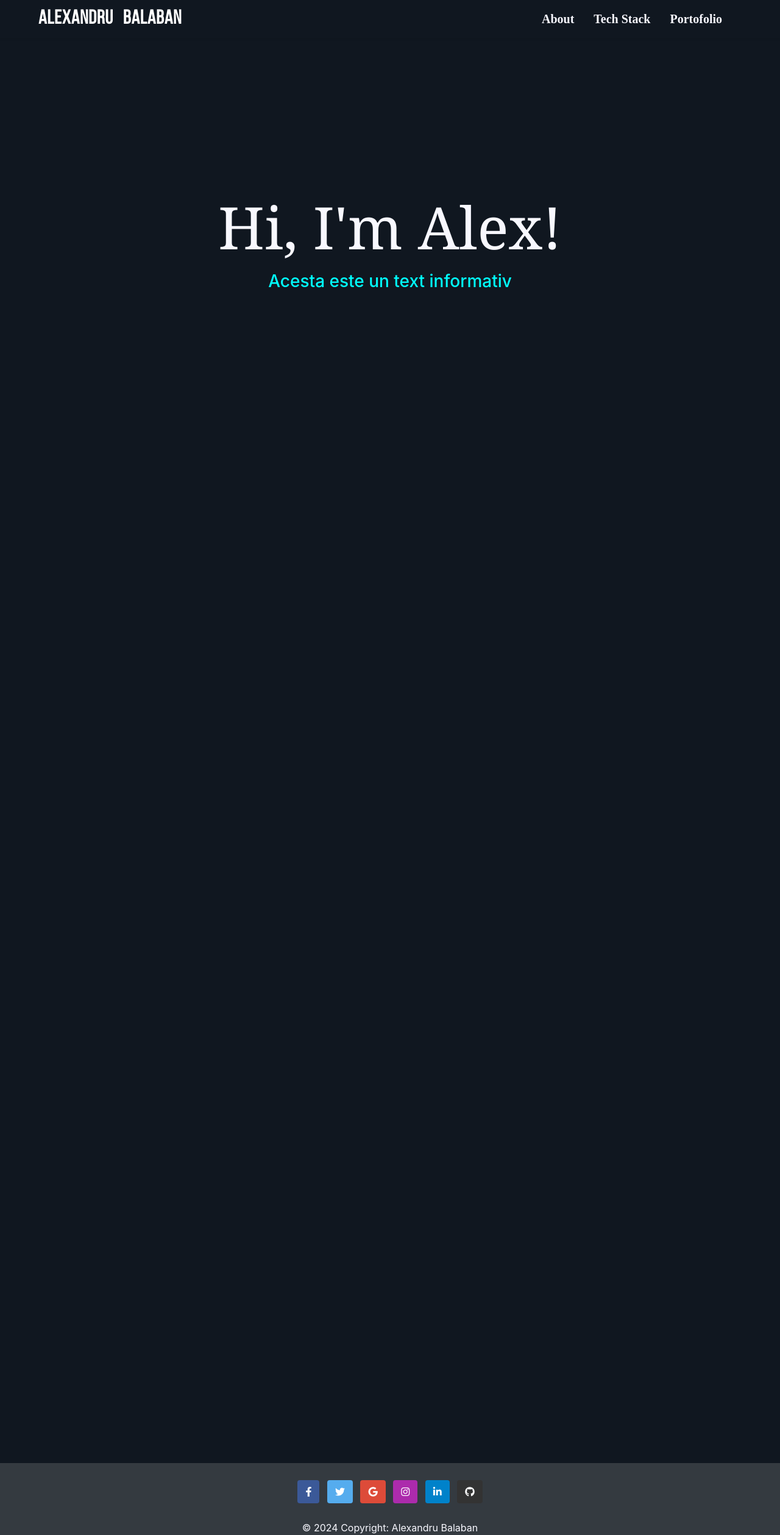
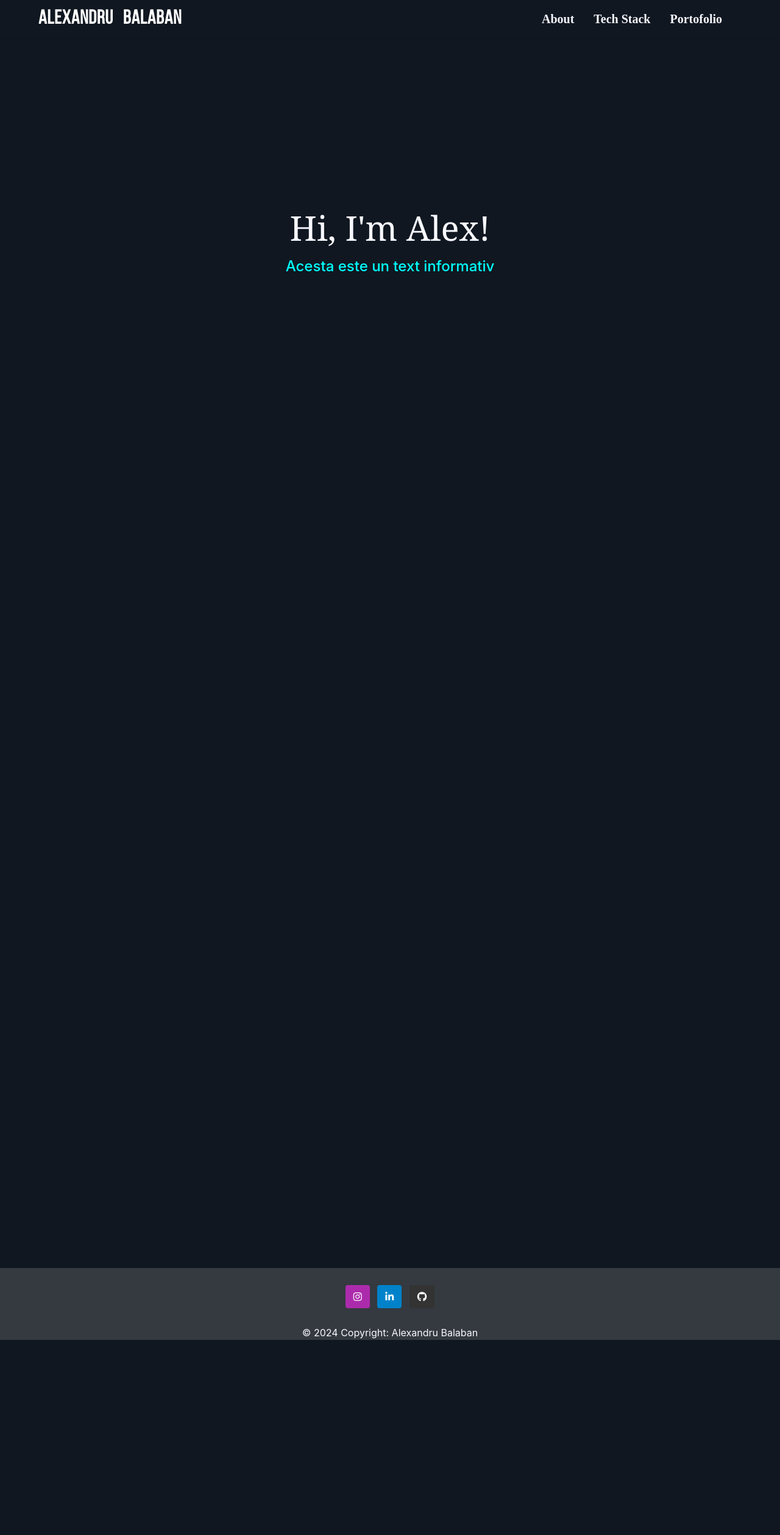
Before and after one commit to AlexandruBlbn/AlexandruBlbnV2, a plain HTML site: page index.html in a window 1280 px wide. Shown: the whole page at 61% size. After the commit the page ends 2198 px from the top, so only its background shows below. Drawn offline with nearby package versions, Linux system fonts and the light colour scheme.

Commit message:
Add files via upload

```diff
--- a/Layout.css
+++ b/Layout.css
@@ -74,3 +74,11 @@ footer{
 section{
     overflow-x: hidden;
 }
+
+#sec2 #contentSectiune {
+    color:blueviolet;
+}
+
+#sec3 #contentSectiune {
+    color: #7CFF01;
+}
--- a/animatii.css
+++ b/animatii.css
@@ -100,7 +100,7 @@
   section.show-animate .animate {
     opacity: 1;
     filter: blur(0);
-    transition: 1s;
+    transition: 0.9s;
 
   }
 
@@ -110,7 +110,7 @@
   }
 
   #sec1 .animate{
-    transform: 0.5s translateX(-100%);
+    transform:  translateX(-100%);
   }
 
   #sec1.show-animate .animate {
--- a/index.html
+++ b/index.html
@@ -42,22 +42,22 @@
     <!-- About -->
     <section id="sec1" class="show-animate">
       <div  class="d-flex flex-column align-items-center justify-content-center" style="height: 100vh;">
-          <p class="display-1 animate" id="titluSectiune">Hi, I'm Alex!</p>
-          <h3 class="text-center animate" id="contentSectiune">Acesta este un text informativ</h3>
+          <p class="display-4 animate" id="titluSectiune">Hi, I'm Alex!</p>
+          <p class="h4 text-center animate" id="contentSectiune">Acesta este un text informativ</p>
       </div>
   </section>
       <!-- Tech Stack -->
       <section id="sec2" class="show-animate">
-      <div  class="d-flex flex-column align-items-center justify-content-center" style="height: 100vh;">
-          <p class="display-1 animate" id="titluSectiune">My tech stack</p>
-          <h3 class="text-center animate" id="contentSectiune">Acesta este un text informativ</h3>
+      <div  class="d-flex flex-column align-items-center justify-content-center" style="height: 70vh;">
+          <p class="display-4 animate" id="titluSectiune">My tech stack</p>
+          <p class="h4 text-center animate" id="contentSectiune">Acesta este un text informativ</p>
       </div>
   </section>
         <!-- Projects/portofolio  -->
         <section id="sec3" class="show-animate">
-      <div  class="d-flex flex-column align-items-center justify-content-center" style="height: 100vh;">
-          <p class="display-1 animate" id="titluSectiune">Projects</p>
-          <h3 class="text-center animate" id="contentSectiune">Acesta este un text informativ</h3>
+      <div  class="d-flex flex-column align-items-center justify-content-center" style="height: 90vh;">
+          <p class="display-4 animate" id="titluSectiune">Projects</p>
+          <p class="h4 text-center animate" id="contentSectiune">Acesta este un text informativ</p>
       </div>
   </section>
 
@@ -71,41 +71,19 @@
           <!-- Section: Social media -->
           <section class="">
             <!-- Facebook -->
-            <a
-            data-mdb-ripple-init
-              class="btn text-white btn-floating m-1"
-              style="background-color: #3b5998;"
-              href="#!"
-              role="button"
-              ><i class="fab fa-facebook-f"></i
-            ></a>
+
 
             <!-- Twitter -->
-            <a
-              data-mdb-ripple-init
-              class="btn text-white btn-floating m-1"
-              style="background-color: #55acee;"
-              href="#!"
-              role="button"
-              ><i class="fab fa-twitter"></i
-            ></a>
 
             <!-- Google -->
-            <a
-              data-mdb-ripple-init
-              class="btn text-white btn-floating m-1"
-              style="background-color: #dd4b39;"
-              href="#!"
-              role="button"
-              ><i class="fab fa-google"></i
-            ></a>
+
 
             <!-- Instagram -->
             <a
               data-mdb-ripple-init
               class="btn text-white btn-floating m-1"
               style="background-color: #ac2bac;"
-              href="#!"
+              href="https://www.instagram.com/alex.blbn/"
               role="button"
               ><i class="fab fa-instagram"></i
             ></a>
@@ -115,12 +93,12 @@
               data-mdb-ripple-init
               class="btn text-white btn-floating m-1"
               style="background-color: #0082ca;"
-              href="#!"
+              href="https://www.linkedin.com/in/stefan-alexandru-balaban-a636b92a9/"
               role="button"
               ><i class="fab fa-linkedin-in"></i
             ></a>
             <!-- Github -->
-            <a data-mdb-ripple-init class="btn text-white btn-floating m-1"  style="background-color: #333333;" href="#!"role="button"><i class="fab fa-github"></i></a>
+            <a data-mdb-ripple-init class="btn text-white btn-floating m-1"  style="background-color: #333333;" href="https://github.com/AlexandruBlbn"role="button"><i class="fab fa-github"></i></a>
           </section>
           <!-- Section: Social media -->
         </div>
```
Also changed, not shown: body.html (+5 -5 lines).
